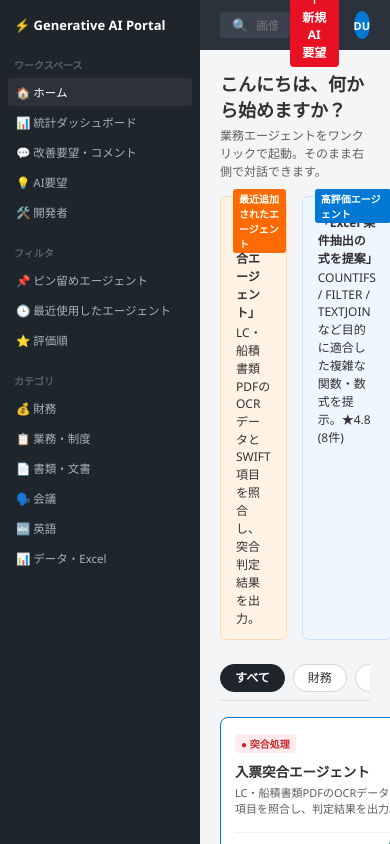
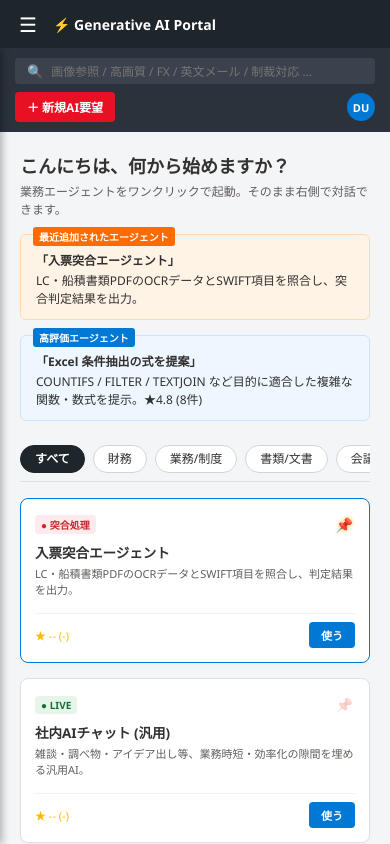
Before and after one commit to kazukiikedav6-create/Generative-ai-portal, a plain HTML site: page index.html in a window 390 px wide. Drawn offline with Linux system fonts and the light colour scheme; no server answers.

Commit message:
Implement mobile header and responsive styles
Added mobile header and overlay for responsive design. Enhanced sidebar and chat panel styles for better usability on mobile devices.

```diff
--- a/index.html
+++ b/index.html
@@ -19,8 +19,39 @@
         * { box-sizing: border-box; margin: 0; padding: 0; font-family: 'Segoe UI', 'Helvetica Neue', sans-serif; }
         body { display: flex; height: 100vh; background-color: var(--bg-color); color: var(--text-main); overflow: hidden; }
 
-        /* 左サイドバー（幅狭 180px） */
-        .sidebar { width: 200px; background-color: var(--sidebar-bg); color: #abb2bf; padding: 12px 8px; display: flex; flex-direction: column; gap: 15px; font-size: 12px; flex-shrink: 0; overflow-y: auto; }
+        /* スマホ用ヘッダー & オーバーレイ */
+        .mobile-header {
+            display: none;
+            height: 48px;
+            background-color: var(--sidebar-bg);
+            color: #ffffff;
+            align-items: center;
+            padding: 0 15px;
+            font-size: 14px;
+            font-weight: bold;
+            position: fixed;
+            top: 0; left: 0; right: 0;
+            z-index: 100;
+            gap: 12px;
+        }
+        .mobile-menu-btn {
+            background: none;
+            border: none;
+            color: #fff;
+            font-size: 20px;
+            cursor: pointer;
+            padding: 4px;
+        }
+        .mobile-overlay {
+            display: none;
+            position: fixed;
+            top: 0; left: 0; right: 0; bottom: 0;
+            background: rgba(0, 0, 0, 0.5);
+            z-index: 89;
+        }
+
+        /* 左サイドバー（幅狭 200px） */
+        .sidebar { width: 200px; background-color: var(--sidebar-bg); color: #abb2bf; padding: 12px 8px; display: flex; flex-direction: column; gap: 15px; font-size: 12px; flex-shrink: 0; overflow-y: auto; transition: transform 0.3s ease; }
         .sidebar-title { color: #fff; font-weight: bold; font-size: 13px; padding: 4px 6px; display: flex; align-items: center; gap: 6px; }
         .sidebar-section { display: flex; flex-direction: column; gap: 2px; }
         .sidebar-label { font-size: 10px; text-transform: uppercase; color: #5c6370; padding: 4px 6px; font-weight: bold; }
@@ -30,14 +61,14 @@
         /* メインエリア */
         .main-wrapper { flex: 1; display: flex; flex-direction: column; overflow: hidden; }
 
-        header { height: 50px; background-color: #2b323b; color: white; display: flex; align-items: center; justify-content: space-between; padding: 0 20px; font-size: 13px; }
+        header { height: 50px; background-color: #2b323b; color: white; display: flex; align-items: center; justify-content: space-between; padding: 0 20px; font-size: 13px; flex-shrink: 0; }
         .search-bar { display: flex; align-items: center; background: #3b424d; padding: 4px 12px; border-radius: 4px; width: 360px; }
         .search-bar input { background: transparent; border: none; color: white; outline: none; margin-left: 8px; width: 100%; font-size: 12px; }
         .header-actions { display: flex; align-items: center; gap: 15px; }
         .btn-add-req { background-color: #e81123; color: white; border: none; padding: 6px 12px; border-radius: 4px; font-size: 12px; cursor: pointer; font-weight: bold; }
         .user-avatar { width: 28px; height: 28px; background: #0078d4; border-radius: 50%; display: flex; align-items: center; justify-content: center; font-size: 11px; font-weight: bold; }
 
-        .content-body { flex: 1; display: flex; overflow: hidden; }
+        .content-body { flex: 1; display: flex; overflow: hidden; position: relative; }
 
         /* 中央ポータルエリア */
         .portal-area { flex: 1; padding: 20px; overflow-y: auto; display: flex; flex-direction: column; gap: 16px; transition: all 0.2s ease; }
@@ -78,14 +109,14 @@
         .empty-pinned-msg { display: none; text-align: center; padding: 40px 20px; color: var(--text-sub); font-size: 13px; border: 2px dashed var(--border-color); border-radius: 8px; background: #fafafa; }
 
         /* コメントダッシュボードスタイル */
-        .comments-table-container { display: none; background: white; border: 1px solid var(--border-color); border-radius: 8px; overflow: hidden; box-shadow: 0 2px 4px rgba(0,0,0,0.02); }
-        .comments-table { width: 100%; border-collapse: collapse; font-size: 12px; text-align: left; }
+        .comments-table-container { display: none; background: white; border: 1px solid var(--border-color); border-radius: 8px; overflow-x: auto; box-shadow: 0 2px 4px rgba(0,0,0,0.02); }
+        .comments-table { width: 100%; border-collapse: collapse; font-size: 12px; text-align: left; min-width: 500px; }
         .comments-table th { background: #faf9f8; padding: 10px 12px; border-bottom: 1px solid var(--border-color); font-weight: bold; color: var(--text-sub); }
         .comments-table td { padding: 10px 12px; border-bottom: 1px solid #f3f2f1; vertical-align: top; }
         .comments-table tr:hover { background-color: #fafafa; }
         .badge-agent { background: #eef6ff; color: var(--primary-color); font-weight: bold; padding: 2px 6px; border-radius: 4px; font-size: 11px; }
 
-        /* 右側チャットパネル（初期状態は display: none） */
+        /* 右側チャットパネル */
         .chat-panel { width: 380px; background: white; border-left: 1px solid var(--border-color); display: none; flex-direction: column; flex-shrink: 0; }
         .chat-header { padding: 12px 15px; border-bottom: 1px solid var(--border-color); background: #faf9f8; display: flex; justify-content: space-between; align-items: center; height: 46px; }
         .chat-agent-info { display: flex; align-items: center; gap: 8px; font-weight: bold; font-size: 13px; }
@@ -103,7 +134,7 @@
         .chat-msg.user { background: #0078d4; color: white; align-self: flex-end; }
 
         .chat-input-area { padding: 10px 12px; border-top: 1px solid var(--border-color); background: #fff; display: flex; gap: 8px; }
-        .chat-input-area input { flex: 1; padding: 8px; border: 1px solid var(--border-color); border-radius: 4px; outline: none; font-size: 12px; }
+        .chat-input-area input { flex: 1; padding: 8px; border: 1px solid var(--border-color); border-radius: 4px; outline: none; font-size: 14px; }
         .btn-send { background: var(--primary-color); color: white; border: none; padding: 0 12px; border-radius: 4px; cursor: pointer; font-weight: bold; font-size: 12px; }
 
         /* 評価＆改善要望フィードバックエリア */
@@ -111,17 +142,61 @@
         .star-rating-input { display: flex; gap: 6px; margin: 4px 0; }
         .star-rating-input span { font-size: 18px; color: #ccc; cursor: pointer; transition: color 0.15s; }
         .star-rating-input span:hover { color: var(--star-color); }
-        .feedback-textarea { width: 100%; height: 48px; margin-top: 6px; padding: 6px; font-size: 11px; border: 1px solid var(--border-color); border-radius: 4px; resize: none; outline: none; font-family: inherit; }
+        .feedback-textarea { width: 100%; height: 48px; margin-top: 6px; padding: 6px; font-size: 12px; border: 1px solid var(--border-color); border-radius: 4px; resize: none; outline: none; font-family: inherit; }
         .feedback-textarea:focus { border-color: var(--primary-color); }
         .btn-submit-feedback { width: 100%; margin-top: 6px; padding: 6px; background: var(--primary-color); color: white; border: none; border-radius: 4px; font-weight: bold; cursor: pointer; font-size: 11px; }
         .btn-submit-feedback:hover { background-color: #005a9e; }
         .feedback-done-msg { display: none; color: #137333; font-size: 11px; margin-top: 4px; background: #e6f4ea; padding: 6px; border-radius: 4px; text-align: center; font-weight: bold; }
+
+        /* ---------------------------------- */
+        /* スマートフォン向けレスポンシブ設定 (<= 768px) */
+        /* ---------------------------------- */
+        @media (max-width: 768px) {
+            body { flex-direction: column; overflow: hidden; }
+            .mobile-header { display: flex; }
+            .mobile-overlay.active { display: block; }
+
+            .sidebar {
+                position: fixed;
+                top: 48px; left: 0; bottom: 0;
+                width: 220px;
+                z-index: 90;
+                transform: translateX(-100%);
+                box-shadow: 2px 0 8px rgba(0,0,0,0.3);
+            }
+            .sidebar.open { transform: translateX(0); }
+
+            .main-wrapper { margin-top: 48px; height: calc(100vh - 48px); }
+            header {
+                flex-direction: column;
+                height: auto;
+                padding: 10px 15px;
+                gap: 8px;
+            }
+            .search-bar { width: 100%; }
+            .header-actions { width: 100%; justify-content: space-between; }
+            .recommend-section { flex-direction: column; }
+
+            .chat-panel {
+                position: fixed;
+                top: 48px; left: 0; right: 0; bottom: 0;
+                width: 100% !important;
+                z-index: 95;
+            }
+        }
     </style>
 </head>
 <body>
 
+    <!-- モバイル用上部バー -->
+    <div class="mobile-header">
+        <button class="mobile-menu-btn" onclick="toggleMobileMenu()">☰</button>
+        <span>⚡ Generative AI Portal</span>
+    </div>
+    <div class="mobile-overlay" id="mobile-overlay" onclick="toggleMobileMenu()"></div>
+
     <!-- 左ナビゲーション -->
-    <div class="sidebar">
+    <div class="sidebar" id="sidebar">
         <div class="sidebar-title">⚡ Generative AI Portal</div>
 
         <div class="sidebar-section">
@@ -398,8 +473,22 @@
         let pinnedKeys = JSON.parse(localStorage.getItem('pinned_agents') || '["nyuuryoku_totsugou"]');
         let selectedRatingValue = 0;
 
+        // モバイル用メニューの開閉処理
+        function toggleMobileMenu() {
+            const sidebar = document.getElementById('sidebar');
+            const overlay = document.getElementById('mobile-overlay');
+            sidebar.classList.toggle('open');
+            overlay.classList.toggle('active');
+        }
+
         function switchPage(page) {
             currentPage = page;
+
+            // モバイルメニュー開いている場合は閉じる
+            if (window.innerWidth <= 768) {
+                document.getElementById('sidebar').classList.remove('open');
+                document.getElementById('mobile-overlay').classList.remove('active');
+            }
 
             document.getElementById('nav-home').classList.remove('active');
             document.getElementById('nav-pinned').classList.remove('active');
```
